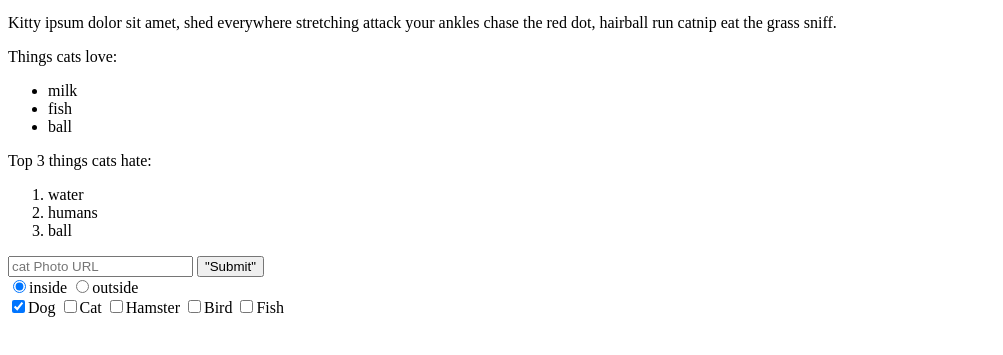
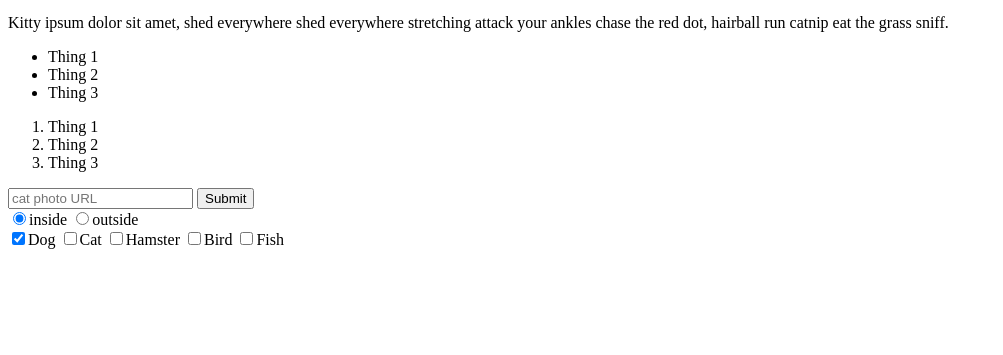
Before and after one commit to mirzaAsca/Repo09, a website: page ex18/src/index.html in a window 1280 px wide. Shown: the part 373-728 px from the top of the page, without its empty margins (0-1003 px from the left). Drawn offline with Linux system fonts and the light colour scheme.

Commit message:
ex17 and ex18 edited

```diff
--- a/ex18/src/index.html
+++ b/ex18/src/index.html
@@ -1,66 +1,40 @@
 <!DOCTYPE html>
 <html>
-
 <head>
   <title>Gigi School of Coding</title>
 </head>
-
-
-
 <body>
   <h2>CatPhotoApp</h2>
   <main>
-
-    <a href="#">
-      <img src="https://bit.ly/3fUJAV1" alt="Gray Cat on Tree Branch">
-
-    </a>
-
-    <p>Kitty ipsum dolor sit amet, shed everywhere stretching attack your ankles
-      chase the red dot, hairball run catnip eat the grass sniff.</p>
-
-    <p>Things cats love:</p>
+    <a href="#"><img src="https://bit.ly/3fUJAV1" alt="Image description..." /></a>
+    <p>Kitty ipsum dolor sit amet, shed everywhere shed everywhere stretching attack your ankles chase the red dot, hairball run catnip eat the grass sniff.</p>
     <ul>
-      <li>milk</li>
-      <li>fish</li>
-      <li>ball</li>
-
+      <li>Thing 1</li>
+      <li>Thing 2</li>
+      <li>Thing 3</li>
     </ul>
-    <p>Top 3 things cats hate:</p>
     <ol>
-      <li>water</li>
-      <li>humans</li>
-      <li>ball</li>
-
+      <li>Thing 1</li>
+      <li>Thing 2</li>
+      <li>Thing 3</li>
     </ol>
-
     <form action="/submit-cat-photo">
-      <!-- Message: "Please fill out this field." -->
-      <input type="text" placeholder="cat Photo URL" required>
-      <button type="submit">"Submit"</button>
+      <input type="text" placeholder="cat photo URL" required>
+      <button type="submit">Submit</button>
+      <!--It says: Please fill out this field-->
     </form>
-
     <div>
       <label for="inside"><input id="inside" type="radio" name="inside-outside" value="Inside" checked>inside</label>
       <label for="outside"><input id="outside" type="radio" name="inside-outside" value="outside">outside</label>
-
     </div>
-
     <div>
       <label><input type="checkbox" name="favorite_pet" value="Dog" checked>Dog</label>
       <label><input type="checkbox" name="favorite_pet" value="Cat">Cat</label>
       <label><input type="checkbox" name="favorite_pet" value="Hamster">Hamster</label>
       <label><input type="checkbox" name="favorite_pet" value="Bird">Bird</label>
       <label><input type="checkbox" name="favorite_pet" value="Fish">Fish</label>
-
     </div>
-
-
-
   </main>
-
   <footer id="footer"></footer>
-
 </body>
-
 </html>
```
Also changed, not shown: ex17/src/index.html (+11 -32 lines).
